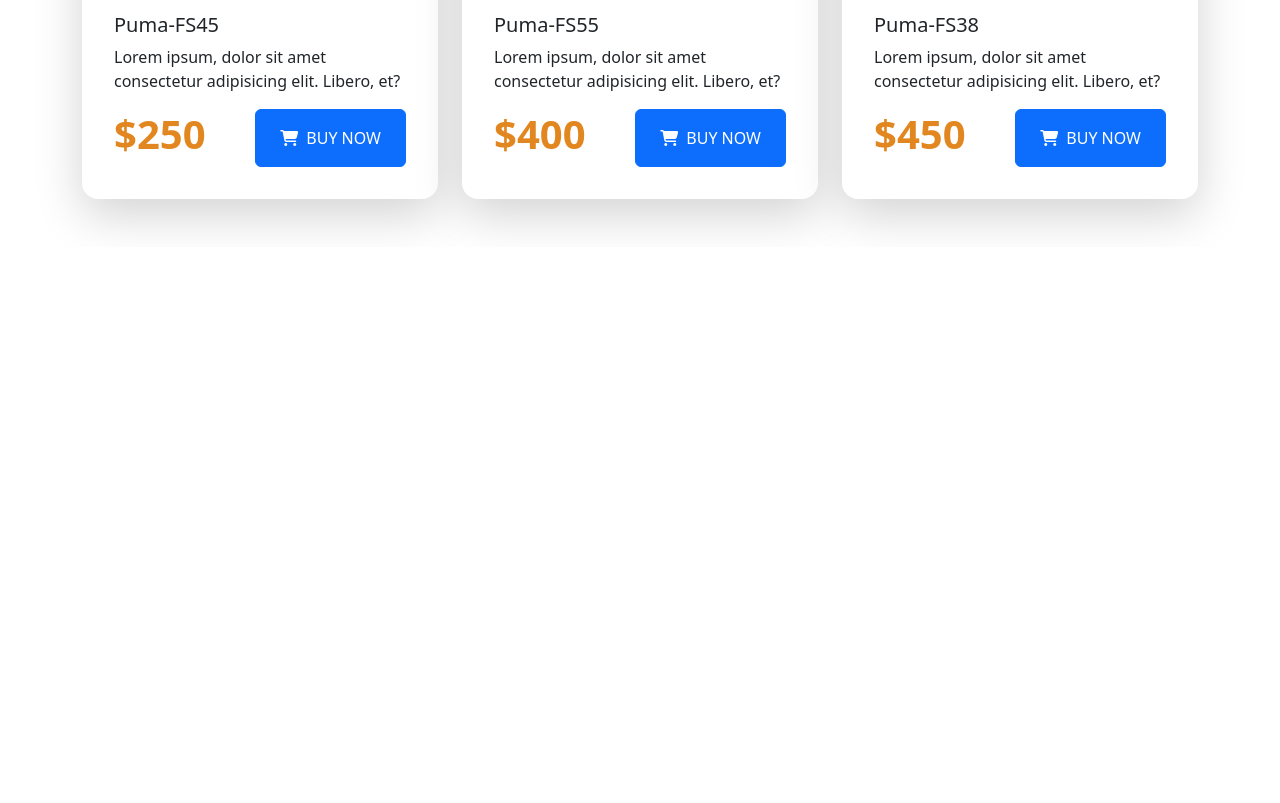
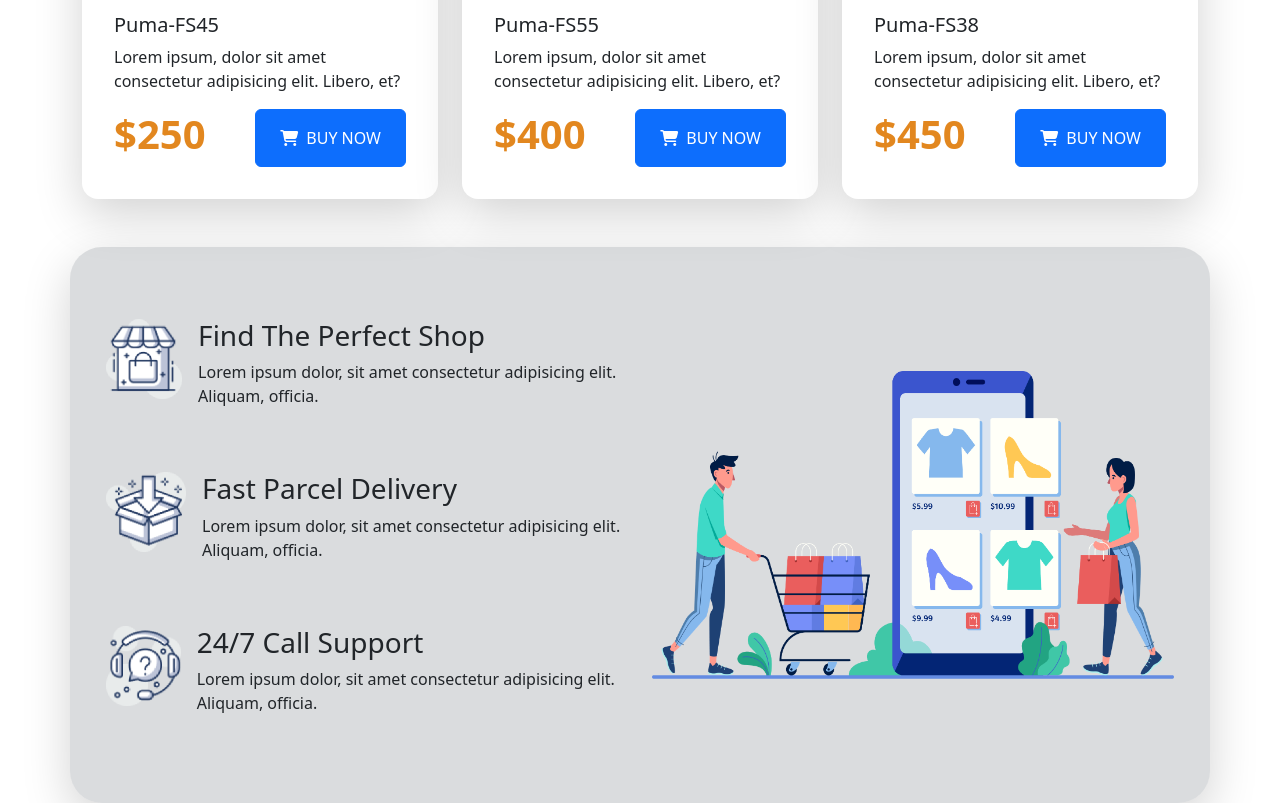
Before and after one commit to EhsanEIK/puma-fashion-bootstrap, a plain HTML site: page index.html in a window 1280 px wide. Shown: the part 1591-2394 px from the top of the page. Before the commit the page ends 1838 px from the top, so only its background shows below. Drawn offline with nearby package versions, Linux system fonts and the light colour scheme.

Commit message:
added our benefits section

```diff
--- a/css/style.css
+++ b/css/style.css
@@ -1,3 +1,12 @@
 .text-orange-color {
     color: rgb(226, 135, 31);
 }
+
+.our-benefits-left-side img {
+    width: 80px;
+    height: 80px;
+}
+
+.our-benefits-right-side-img {
+    width: 100%;
+}
--- a/index.html
+++ b/index.html
@@ -151,7 +151,7 @@
             </div>
         </section>
 
-        <!-- casula shoes section -->
+        <!-- formal shoes section -->
         <section class="my-5">
             <h1 class="mb-4 text-uppercase fw-bolder">Formal Shoes</h1>
             <div class="row row-cols-lg-3 row-cols-md-2 row-cols-1 g-4">
@@ -208,6 +208,38 @@
                 </div>
             </div>
         </section>
+
+        <!-- our benefits section -->
+        <section class="mt-5">
+            <div class="row bg-secondary bg-opacity-25 rounded-5 shadow-lg p-4">
+                <div class="col-6 our-benefits-left-side">
+                    <div class="d-flex my-5">
+                        <img src="./icons/house.png" alt="">
+                        <div class="ms-3">
+                            <h3>Find The Perfect Shop</h3>
+                            <p>Lorem ipsum dolor, sit amet consectetur adipisicing elit. Aliquam, officia.</p>
+                        </div>
+                    </div>
+                    <div class="d-flex my-5">
+                        <img src="./icons/box.png" alt="">
+                        <div class="ms-3">
+                            <h3>Fast Parcel Delivery</h3>
+                            <p>Lorem ipsum dolor, sit amet consectetur adipisicing elit. Aliquam, officia.</p>
+                        </div>
+                    </div>
+                    <div class="d-flex my-5">
+                        <img src="./icons/support.png" alt="">
+                        <div class="ms-3">
+                            <h3>24/7 Call Support</h3>
+                            <p>Lorem ipsum dolor, sit amet consectetur adipisicing elit. Aliquam, officia.</p>
+                        </div>
+                    </div>
+                </div>
+                <div class="col-6 d-flex align-items-center">
+                    <img class="our-benefits-right-side-img" src="./icons/service-banner.png" alt="">
+                </div>
+            </div>
+        </section>
     </main>
 
 
```
